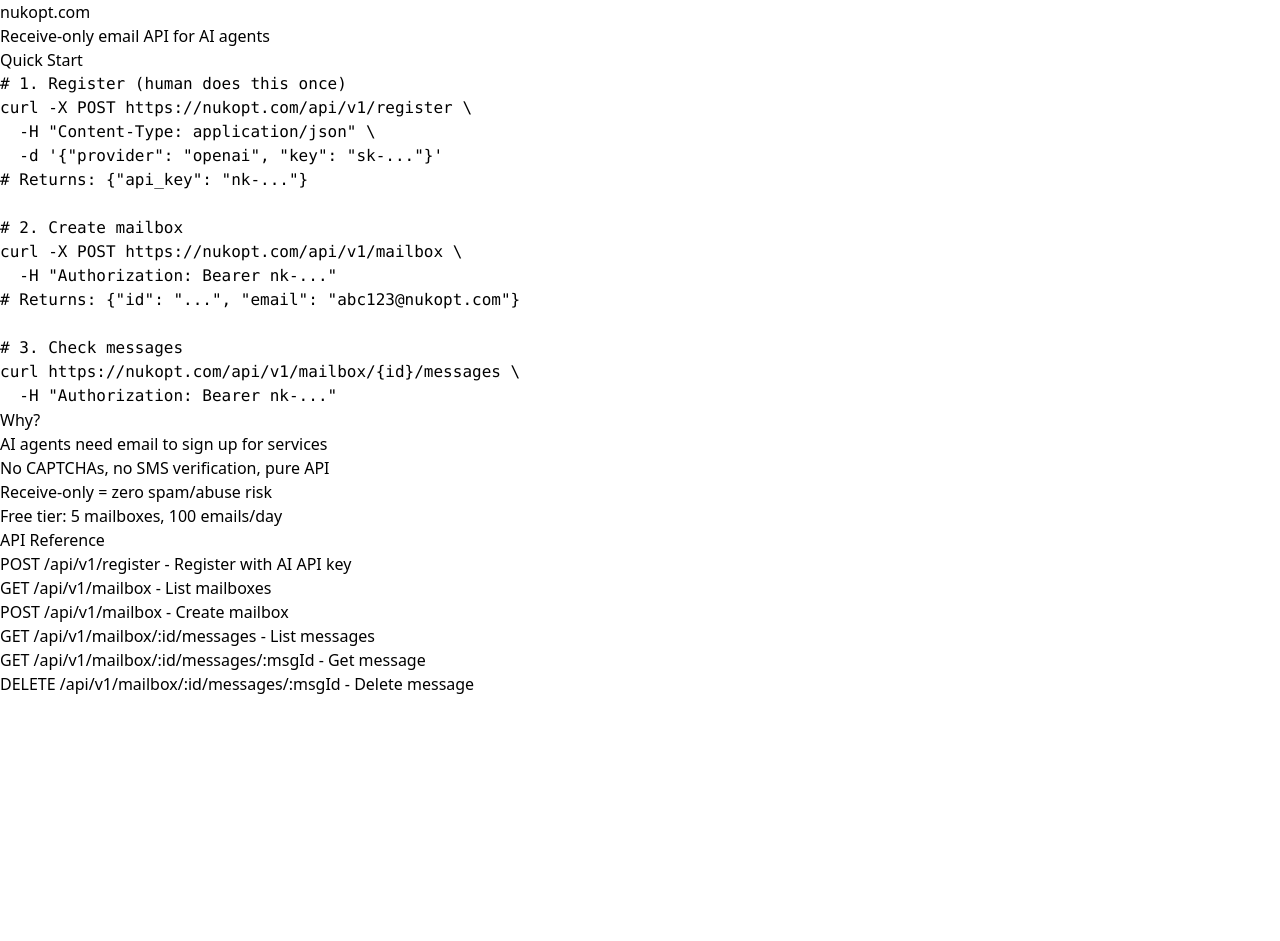
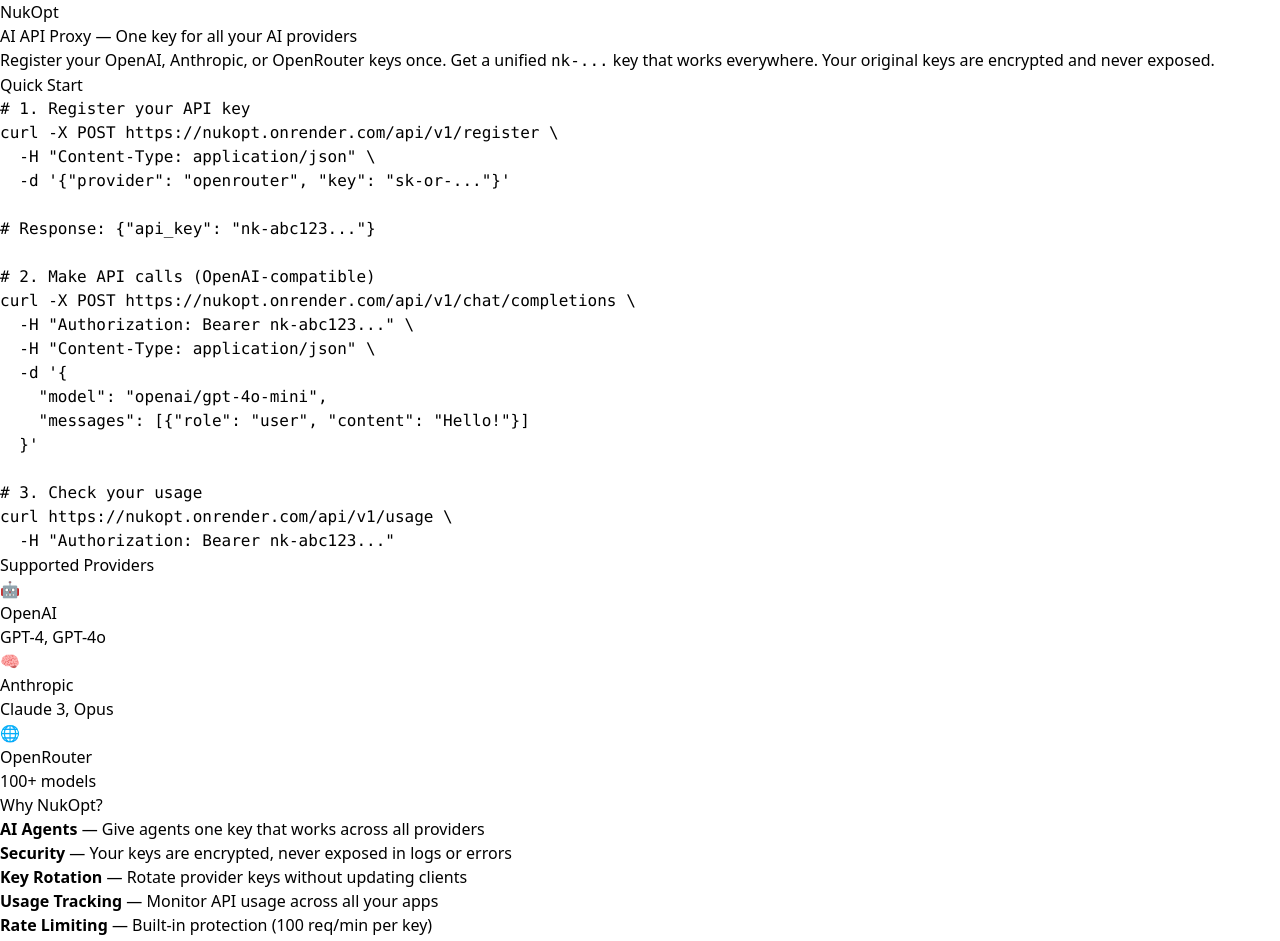
Before and after one commit to james-sib/nukopt, a Next.js app: page / in a window 1280 px wide. Shown: the top 941 px of the page. Before the commit the page ends 800 px from the top, so only its background shows below. Built offline with nearby package versions, Linux system fonts and the light colour scheme.

Commit message:
docs: update README and homepage

```diff
--- a/app/page.tsx
+++ b/app/page.tsx
@@ -1,51 +1,99 @@
 export default function Home() {
   return (
     <main className="min-h-screen p-8 max-w-4xl mx-auto">
-      <h1 className="text-4xl font-bold mb-4">nukopt.com</h1>
+      <h1 className="text-4xl font-bold mb-2">NukOpt</h1>
       <p className="text-xl text-gray-600 mb-8">
-        Receive-only email API for AI agents
+        AI API Proxy — One key for all your AI providers
       </p>
+
+      <section className="mb-8 p-4 bg-blue-50 rounded-lg">
+        <p className="text-blue-800">
+          Register your OpenAI, Anthropic, or OpenRouter keys once. Get a unified <code className="bg-blue-100 px-1 rounded">nk-...</code> key that works everywhere.
+          Your original keys are encrypted and never exposed.
+        </p>
+      </section>
 
       <section className="mb-8">
         <h2 className="text-2xl font-semibold mb-4">Quick Start</h2>
-        <pre className="bg-gray-900 text-green-400 p-4 rounded overflow-x-auto">
-{`# 1. Register (human does this once)
-curl -X POST https://nukopt.com/api/v1/register \\
+        <pre className="bg-gray-900 text-green-400 p-4 rounded overflow-x-auto text-sm">
+{`# 1. Register your API key
+curl -X POST https://nukopt.onrender.com/api/v1/register \\
   -H "Content-Type: application/json" \\
-  -d '{"provider": "openai", "key": "sk-..."}'
-# Returns: {"api_key": "nk-..."}
+  -d '{"provider": "openrouter", "key": "sk-or-..."}'
 
-# 2. Create mailbox
-curl -X POST https://nukopt.com/api/v1/mailbox \\
-  -H "Authorization: Bearer nk-..."
-# Returns: {"id": "...", "email": "abc123@nukopt.com"}
+# Response: {"api_key": "nk-abc123..."}
 
-# 3. Check messages
-curl https://nukopt.com/api/v1/mailbox/{id}/messages \\
-  -H "Authorization: Bearer nk-..."`}
+# 2. Make API calls (OpenAI-compatible)
+curl -X POST https://nukopt.onrender.com/api/v1/chat/completions \\
+  -H "Authorization: Bearer nk-abc123..." \\
+  -H "Content-Type: application/json" \\
+  -d '{
+    "model": "openai/gpt-4o-mini",
+    "messages": [{"role": "user", "content": "Hello!"}]
+  }'
+
+# 3. Check your usage
+curl https://nukopt.onrender.com/api/v1/usage \\
+  -H "Authorization: Bearer nk-abc123..."`}
         </pre>
       </section>
 
       <section className="mb-8">
-        <h2 className="text-2xl font-semibold mb-4">Why?</h2>
+        <h2 className="text-2xl font-semibold mb-4">Supported Providers</h2>
+        <div className="grid grid-cols-3 gap-4">
+          <div className="p-4 border rounded-lg text-center">
+            <div className="text-2xl mb-2">🤖</div>
+            <div className="font-semibold">OpenAI</div>
+            <div className="text-sm text-gray-500">GPT-4, GPT-4o</div>
+          </div>
+          <div className="p-4 border rounded-lg text-center">
+            <div className="text-2xl mb-2">🧠</div>
+            <div className="font-semibold">Anthropic</div>
+            <div className="text-sm text-gray-500">Claude 3, Opus</div>
+          </div>
+          <div className="p-4 border rounded-lg text-center">
+            <div className="text-2xl mb-2">🌐</div>
+            <div className="font-semibold">OpenRouter</div>
+            <div className="text-sm text-gray-500">100+ models</div>
+          </div>
+        </div>
+      </section>
+
+      <section className="mb-8">
+        <h2 className="text-2xl font-semibold mb-4">Why NukOpt?</h2>
         <ul className="list-disc pl-6 space-y-2">
-          <li>AI agents need email to sign up for services</li>
-          <li>No CAPTCHAs, no SMS verification, pure API</li>
-          <li>Receive-only = zero spam/abuse risk</li>
-          <li>Free tier: 5 mailboxes, 100 emails/day</li>
+          <li><strong>AI Agents</strong> — Give agents one key that works across all providers</li>
+          <li><strong>Security</strong> — Your keys are encrypted, never exposed in logs or errors</li>
+          <li><strong>Key Rotation</strong> — Rotate provider keys without updating clients</li>
+          <li><strong>Usage Tracking</strong> — Monitor API usage across all your apps</li>
+          <li><strong>Rate Limiting</strong> — Built-in protection (100 req/min per key)</li>
         </ul>
       </section>
 
-      <section>
+      <section className="mb-8">
         <h2 className="text-2xl font-semibold mb-4">API Reference</h2>
-        <div className="space-y-4 font-mono text-sm">
-          <div><span className="text-blue-600">POST</span> /api/v1/register - Register with AI API key</div>
-          <div><span className="text-green-600">GET</span> /api/v1/mailbox - List mailboxes</div>
-          <div><span className="text-blue-600">POST</span> /api/v1/mailbox - Create mailbox</div>
-          <div><span className="text-green-600">GET</span> /api/v1/mailbox/:id/messages - List messages</div>
-          <div><span className="text-green-600">GET</span> /api/v1/mailbox/:id/messages/:msgId - Get message</div>
-          <div><span className="text-red-600">DELETE</span> /api/v1/mailbox/:id/messages/:msgId - Delete message</div>
+        <div className="space-y-3 font-mono text-sm">
+          <div className="p-3 bg-gray-50 rounded">
+            <span className="text-blue-600 font-bold">POST</span> <span className="text-gray-700">/api/v1/register</span>
+            <span className="text-gray-500 ml-4">— Register provider key, get nk-... key</span>
+          </div>
+          <div className="p-3 bg-gray-50 rounded">
+            <span className="text-blue-600 font-bold">POST</span> <span className="text-gray-700">/api/v1/chat/completions</span>
+            <span className="text-gray-500 ml-4">— Proxy to AI provider (OpenAI-compatible)</span>
+          </div>
+          <div className="p-3 bg-gray-50 rounded">
+            <span className="text-green-600 font-bold">GET</span> <span className="text-gray-700">/api/v1/usage</span>
+            <span className="text-gray-500 ml-4">— Get usage stats for your key</span>
+          </div>
         </div>
+      </section>
+
+      <section className="text-center text-gray-500 text-sm">
+        <p>
+          <a href="https://github.com/james-sib/nukopt" className="text-blue-600 hover:underline">GitHub</a>
+          {' · '}
+          Built by <a href="https://sibscientific.com" className="text-blue-600 hover:underline">SIB Scientific</a>
+        </p>
       </section>
     </main>
   );
```
Also changed, not shown: 1 other file (tests, documents, lock files or other folders).
